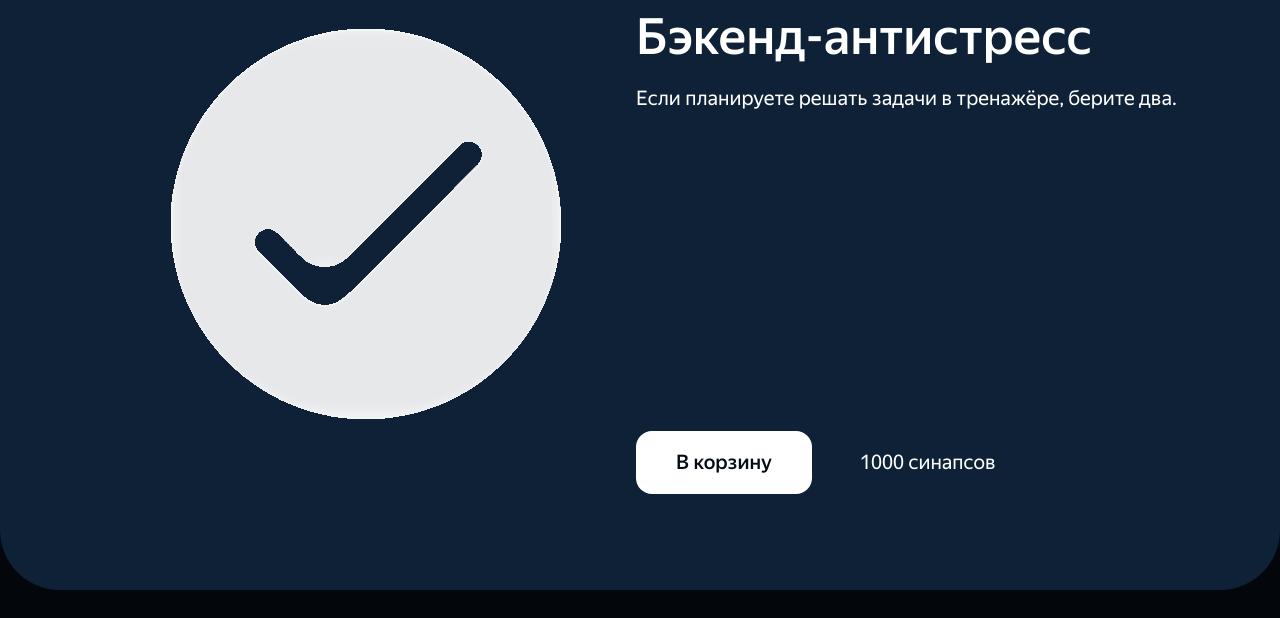
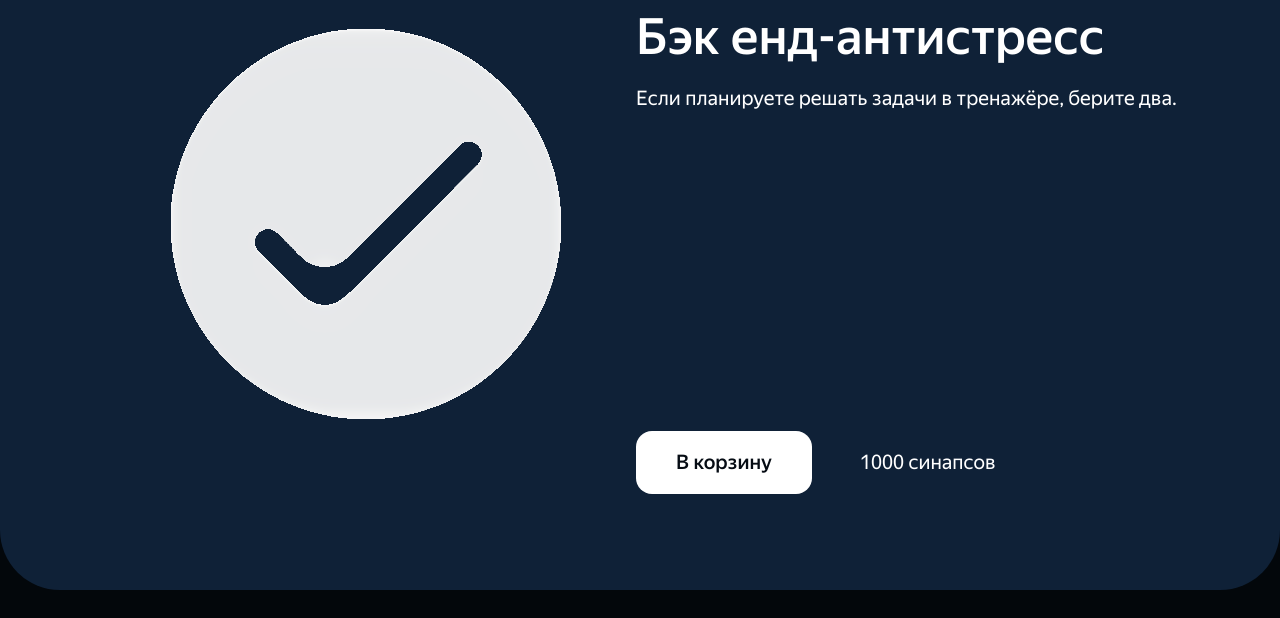
Before and after one commit to Nastya1337/web-larek-frontend, a website built with webpack: page src/pages/index.html in a window 1280 px wide. Shown: the part 182-800 px from the top of the page. Built offline with nearby package versions, Linux system fonts and the light colour scheme.

Commit message:
First_Commit

```diff
--- a/src/pages/index.html
+++ b/src/pages/index.html
@@ -47,7 +47,7 @@
 					<img class="card__image" src="<%=require('../images/Subtract.svg')%>" alt="" />
 					<div class="card__column">
 						<span class="card__category card__category_other">другое</span>
-						<h2 class="card__title">Бэкенд-антистресс</h2>
+						<h2 class="card__title">Бэк енд-антистресс</h2>
 						<p class="card__text">Если планируете решать задачи в тренажёре, берите два.</p>
 						<div class="card__row">
 							<button class="button">В корзину</button>
```
